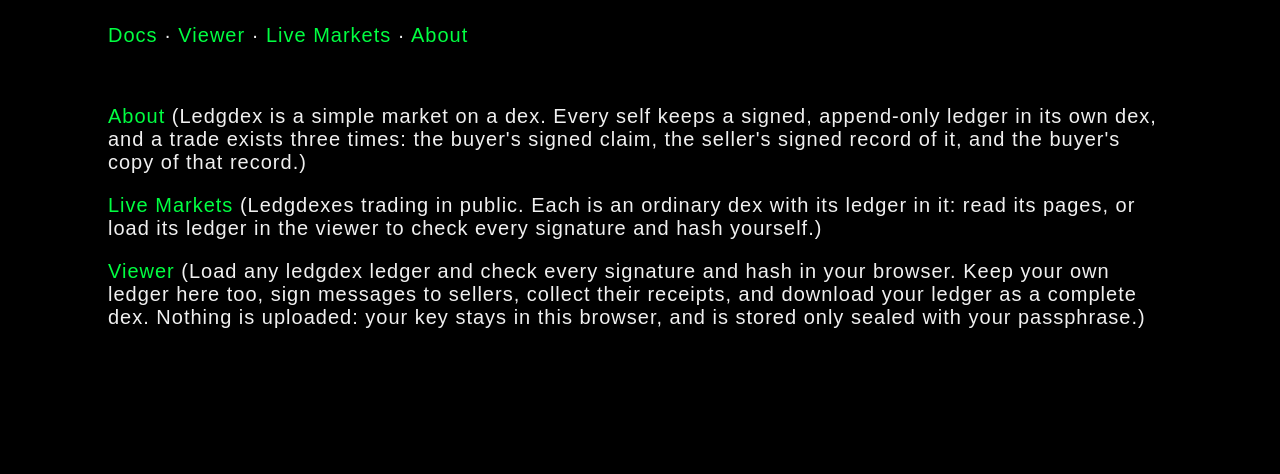
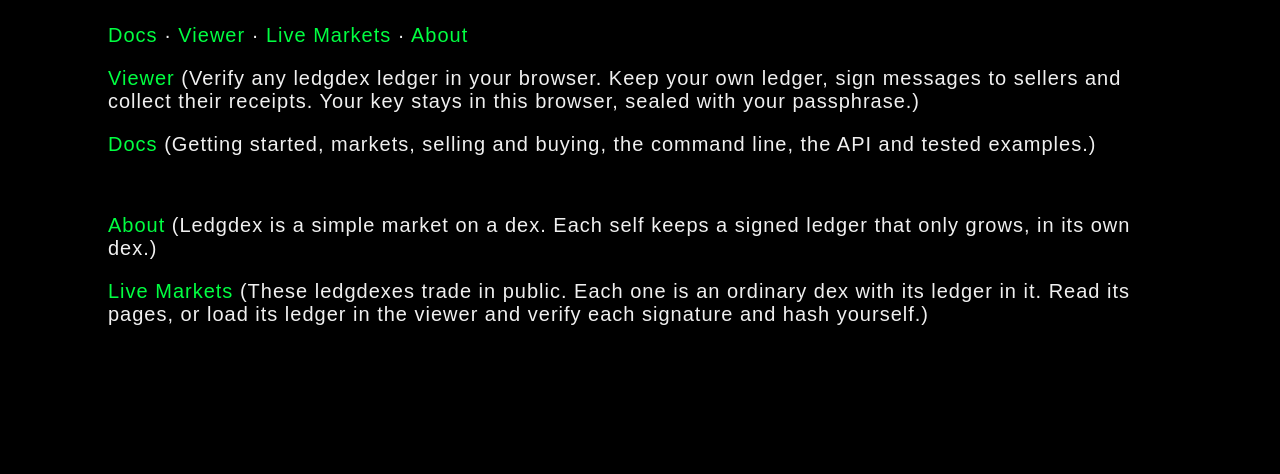
Before and after one commit to ledgdex/ledgdex.github.io, a plain HTML site: page index.html in a window 1280 px wide. Shown: the part 101-575 px from the top of the page. Drawn offline with Linux system fonts and the light colour scheme.

Commit message:
Publish Ledgdex (2026-10-04T11:19:42Z)

```diff
--- a/index.html
+++ b/index.html
@@ -5,11 +5,12 @@
                             <link rel='shortcut icon' type='image/x-icon' href='assets/favicon.ico'>
                             <link rel='stylesheet' href='styles.css'>
                             <title>Ledgdex Dex</title>
-                        <meta http-equiv="Content-Security-Policy" content="default-src 'self'; script-src 'self'; style-src 'self'; img-src 'self' data:; connect-src *; object-src 'none'; base-uri 'none'; form-action 'none'"><meta name="referrer" content="no-referrer"></head>
+                        <meta http-equiv="Content-Security-Policy" content="default-src 'self'; script-src 'none'; style-src 'self'; img-src 'self' data:; object-src 'none'; base-uri 'none'; form-action 'none'"><meta name="referrer" content="no-referrer"></head>
                         <body>
                             <br><h1>LEDGDEX DEX</h1>
-                            <p><a href='docs/index.html'>Docs</a> · <a href='viewer.html'>Viewer</a> · <a href='livemarkets.html'>Live Markets</a> · <a href='about.html'>About</a></p><br>
-                            <div class='indexlink'><p><a href=about.html>About</a> (Ledgdex is a simple market on a dex. Every self keeps a signed, append-only ledger in its own dex, and a trade exists three times: the buyer's signed claim, the seller's signed record of it, and the buyer's copy of that record.)</p></div><div class='indexlink'><p><a href=livemarkets.html>Live Markets</a> (Ledgdexes trading in public. Each is an ordinary dex with its ledger in it: read its pages, or load its ledger in the viewer to check every signature and hash yourself.)</p></div><div class='indexlink'><p><a href=viewer.html>Viewer</a> (Load any ledgdex ledger and check every signature and hash in your browser. Keep your own ledger here too, sign messages to sellers, collect their receipts, and download your ledger as a complete dex. Nothing is uploaded: your key stays in this browser, and is stored only sealed with your passphrase.)</p></div>
+                            <p><a href='docs/index.html'>Docs</a> · <a href='viewer/index.html'>Viewer</a> · <a href='livemarkets.html'>Live Markets</a> · <a href='about.html'>About</a></p>
+                            <div class='indexlink'><p><a href=viewer/index.html>Viewer</a> (Verify any ledgdex ledger in your browser. Keep your own ledger, sign messages to sellers and collect their receipts. Your key stays in this browser, sealed with your passphrase.)</p></div><div class='indexlink'><p><a href=docs/index.html>Docs</a> (Getting started, markets, selling and buying, the command line, the API and tested examples.)</p></div><br>
+                            <div class='indexlink'><p><a href=about.html>About</a> (Ledgdex is a simple market on a dex. Each self keeps a signed ledger that only grows, in its own dex.)</p></div><div class='indexlink'><p><a href=livemarkets.html>Live Markets</a> (These ledgdexes trade in public. Each one is an ordinary dex with its ledger in it. Read its pages, or load its ledger in the viewer and verify each signature and hash yourself.)</p></div>
                             <br><br><br><br><br><br><br>
                             <h3><a href='index.html'>LEDGDEX DEX</a></h3>
                         </body>
```
Also changed, not shown: about.html (+3 -3 lines), livemarkets.html (+3 -3 lines).
